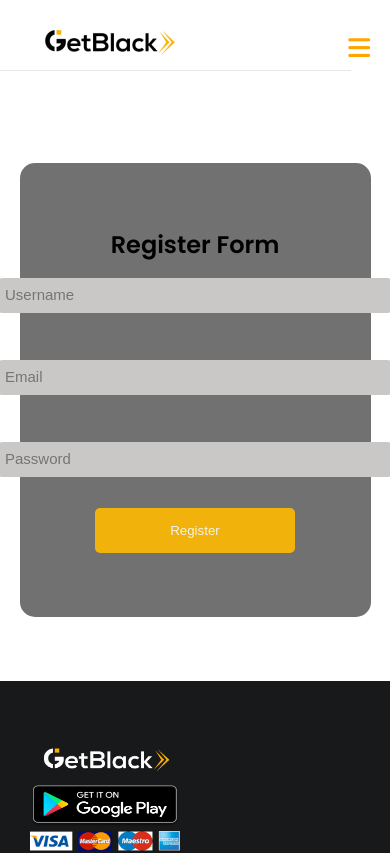
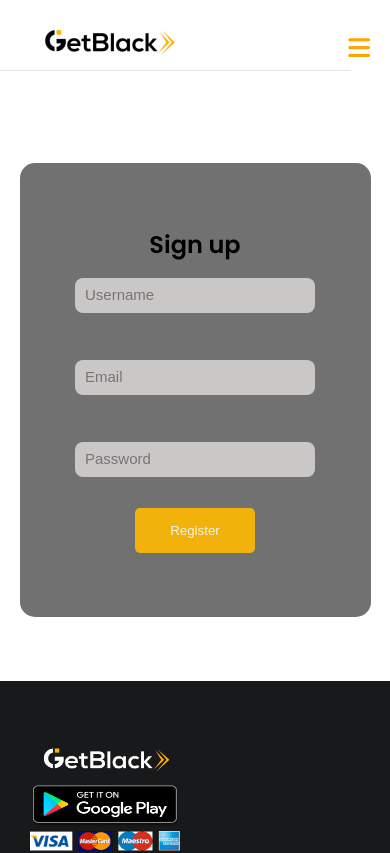
Before and after one commit to abdussalam-mustapha/GetBlack-2-master, a React (Create React App) app: page /signup in a window 390 px wide. Shown: the top 853 px of the page. Built offline with nearby package versions, Linux system fonts and the light colour scheme.

Commit message:
new update

```diff
--- a/src/App.css
+++ b/src/App.css
@@ -580,7 +580,6 @@ form {
 }
 
 .input-field {
-  width: 100%;
   padding: 10px;
   outline: none;
   margin: 1rem 0;
@@ -708,8 +707,19 @@ form {
   form {
     width: 90% !important;
   }
+  .input-container {
+    width: 300px;
+    display: flex;
+    justify-content: center;
+    align-items: center;
+  }
   .input-field {
-    width: 100%;
+   width: 80%;
+  }
+
+  .l_btn,
+  .s_btn {
+    width: 120px;
   }
 
   .logo_row {
--- a/src/common/signup/Login.jsx
+++ b/src/common/signup/Login.jsx
@@ -19,7 +19,7 @@ const Login = () => {
         <section className='lg_sect' style={{ background: `url(${imageUrl}) center center / cover no-repeat` }}>
 
                 <form action="">
-                    <h2>Register Form</h2>
+                    <h2>Sign in</h2>
                     <div className="input-container">
                         <FaRegUserCircle className="icon"/>
                         <input className="input-field" type="text" placeholder="Username" name="usrnm" />
--- a/src/common/signup/Register.jsx
+++ b/src/common/signup/Register.jsx
@@ -18,7 +18,7 @@ const Register = () => {
     return (
         <section className='rg_section style={{ background: `url(${imageUrl}) center center / cover no-repeat` }}'>
                 <form action="">
-                    <h2>Register Form</h2>
+                    <h2>Sign up</h2>
                     <div className="input-container">
                         <FaRegUserCircle className="icon"/>
                         <input className="input-field" type="text" placeholder="Username" name="usrnm" />
```
